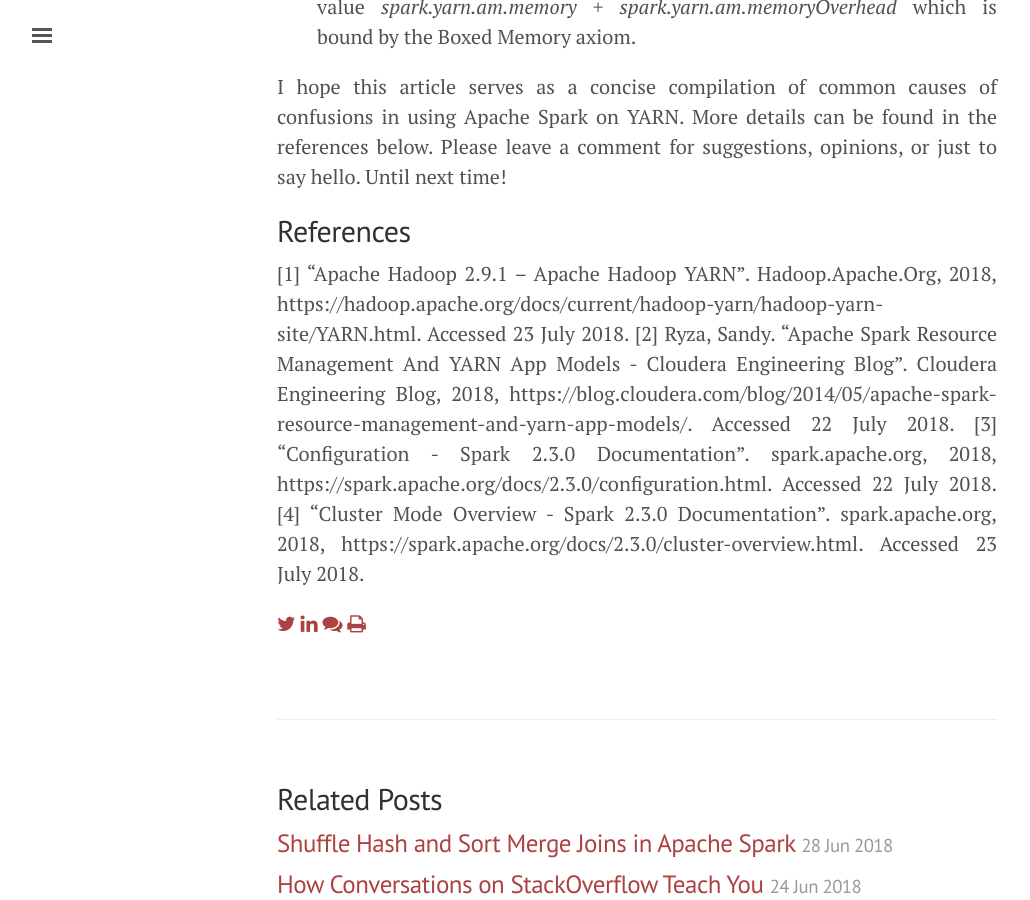
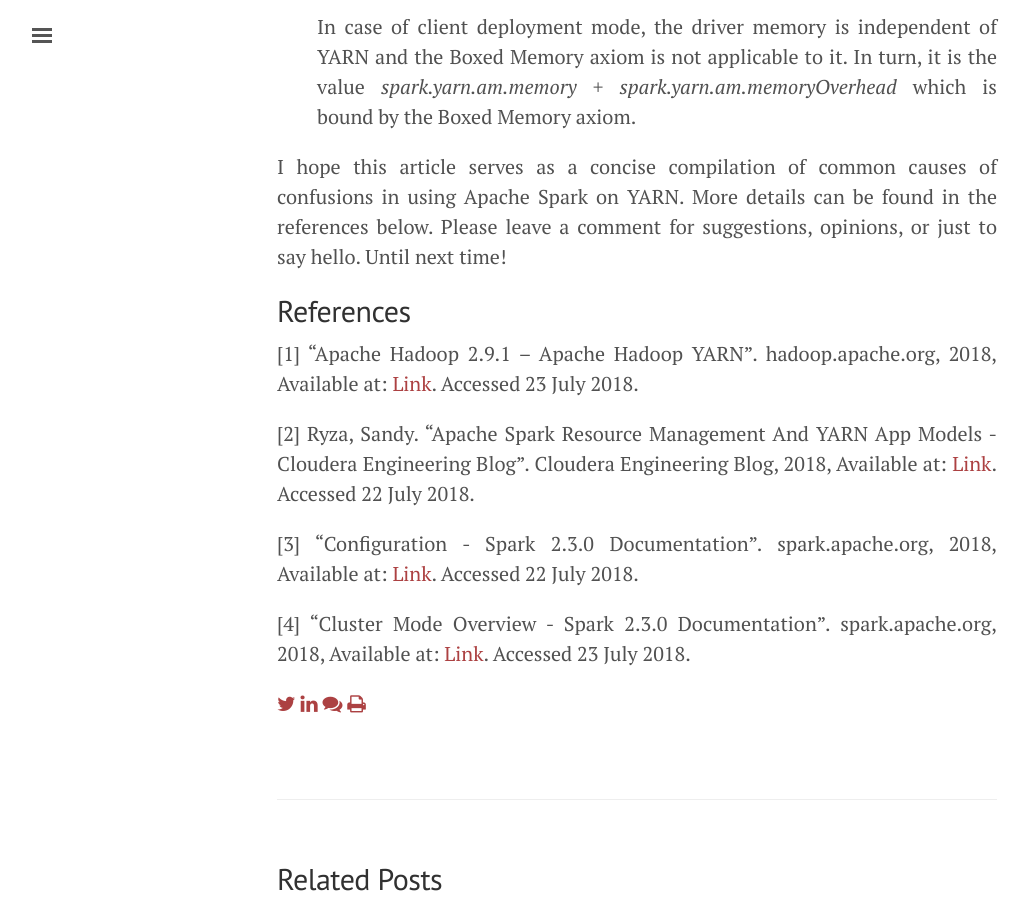
Before and after one commit to sujithjay/sujithjay.github.io, a Jekyll site: the page built from _posts/2018-07-24-Understanding-Apache-Spark-on-Yarn.md, in a window 1280 px wide and 900 px high, scrolled down 6396 px. Shown: the whole window, without its empty margins (3-1033 px from the left). Built offline with Jekyll 4.4.1, drawn with Linux system fonts in a browser that asks for light colours; nearby versions of some CDN libraries; comment, search, counter and statistics services are not loaded; some of the changed text lies outside the part shown.

Commit message:
Add a TLDR; Fix references.

```diff
--- a/_posts/2018-07-24-Understanding-Apache-Spark-on-Yarn.md
+++ b/_posts/2018-07-24-Understanding-Apache-Spark-on-Yarn.md
@@ -104,7 +108,10 @@
 I hope this article serves as a concise compilation of common causes of confusions in using Apache Spark on YARN. More details can be found in the references below. Please leave a comment for suggestions, opinions, or just to say hello. Until next time!
 
 ## References
-[1] "Apache Hadoop 2.9.1 – Apache Hadoop YARN". Hadoop.Apache.Org, 2018, https://hadoop.apache.org/docs/current/hadoop-yarn/hadoop-yarn-site/YARN.html. Accessed 23 July 2018.
-[2] Ryza, Sandy. "Apache Spark Resource Management And YARN App Models - Cloudera Engineering Blog". Cloudera Engineering Blog, 2018, https://blog.cloudera.com/blog/2014/05/apache-spark-resource-management-and-yarn-app-models/. Accessed 22 July 2018.
-[3] "Configuration - Spark 2.3.0 Documentation". spark.apache.org, 2018, https://spark.apache.org/docs/2.3.0/configuration.html. Accessed 22 July 2018.
-[4] "Cluster Mode Overview - Spark 2.3.0 Documentation". spark.apache.org, 2018, https://spark.apache.org/docs/2.3.0/cluster-overview.html. Accessed 23 July 2018.
+[1] "Apache Hadoop 2.9.1 – Apache Hadoop YARN". hadoop.apache.org, 2018, Available at: [Link](https://hadoop.apache.org/docs/current/hadoop-yarn/hadoop-yarn-site/YARN.html). Accessed 23 July 2018.
+
+[2] Ryza, Sandy. "Apache Spark Resource Management And YARN App Models - Cloudera Engineering Blog". Cloudera Engineering Blog, 2018, Available at: [Link](https://blog.cloudera.com/blog/2014/05/apache-spark-resource-management-and-yarn-app-models/). Accessed 22 July 2018.
+
+[3] "Configuration - Spark 2.3.0 Documentation". spark.apache.org, 2018, Available at: [Link](https://spark.apache.org/docs/2.3.0/configuration.html). Accessed 22 July 2018.
+
+[4] "Cluster Mode Overview - Spark 2.3.0 Documentation". spark.apache.org, 2018, Available at: [Link](https://spark.apache.org/docs/2.3.0/cluster-overview.html). Accessed 23 July 2018.
```
Also changed, not shown: other parts of _posts/2018-07-24-Understanding-Apache-Spark-on-Yarn.md (+4 -0 lines).
